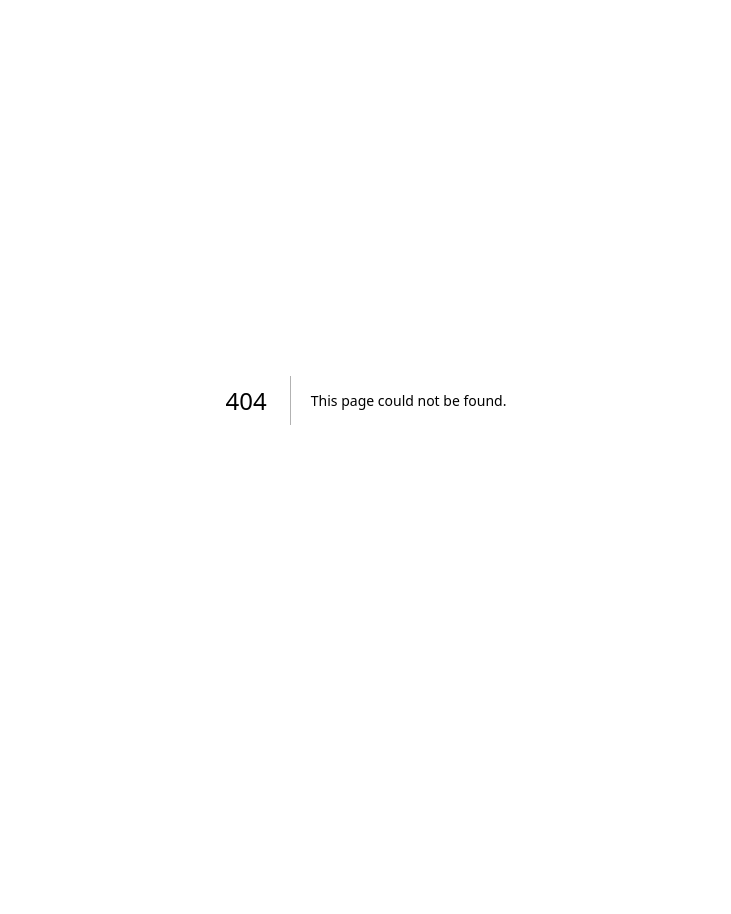
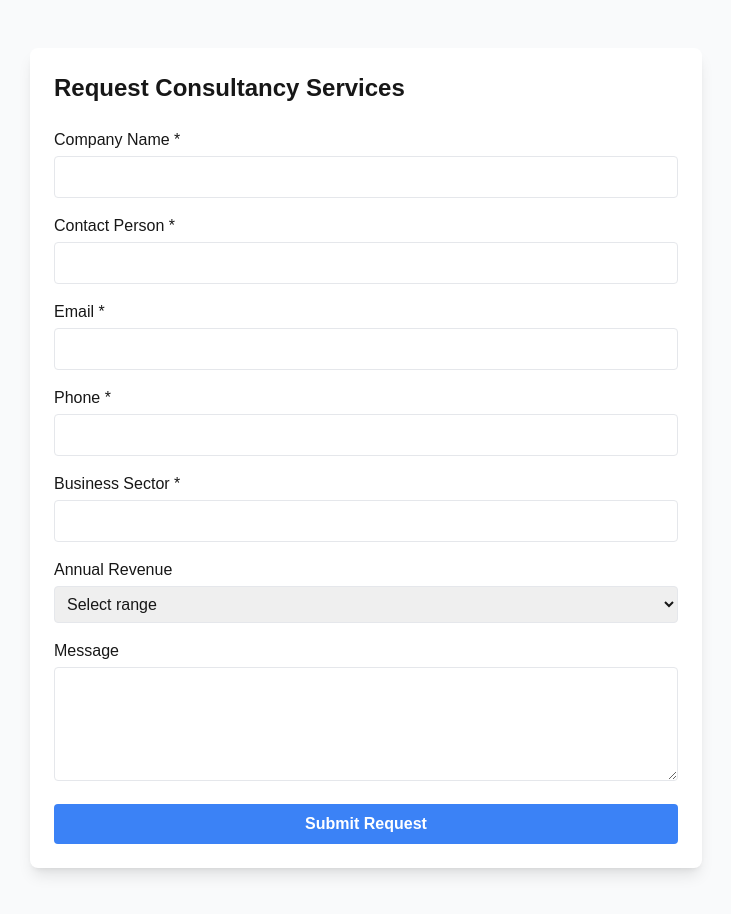
Before and after one commit to kennie-larkson/rafwarz-consultants, a Next.js app: page /subscribe in a window 1280 px wide. Before the commit this address had no page. Shown: the whole page, without its empty margins (274-1005 px from the left). Before the commit the page ends 800 px from the top, so only its background shows below. Built offline with nearby package versions, Linux system fonts and the light colour scheme.

Commit message:
feat: client unboarding

```diff
--- /dev/null
+++ b/app/api/subscribe/route.ts
@@ -0,0 +1,44 @@
+import { sql } from "@vercel/postgres";
+import { NextResponse } from "next/server";
+
+export async function POST(request: Request) {
+  try {
+    const {
+      company_name,
+      contact_person,
+      email,
+      phone,
+      business_sector,
+      annual_revenue,
+      message,
+    } = await request.json();
+
+    await sql`
+      INSERT INTO subscription_requests (
+        company_name,
+        contact_person,
+        email,
+        phone,
+        business_sector,
+        annual_revenue,
+        message
+      ) VALUES (
+        ${company_name},
+        ${contact_person},
+        ${email},
+        ${phone},
+        ${business_sector},
+        ${annual_revenue},
+        ${message}
+      )
+    `;
+
+    return NextResponse.json({ success: true });
+  } catch (error) {
+    console.error("Subscription error:", error);
+    return NextResponse.json(
+      { error: "Failed to submit subscription request" },
+      { status: 500 }
+    );
+  }
+}
--- /dev/null
+++ b/app/components/forms/subscription-form.tsx
@@ -0,0 +1,121 @@
+"use client";
+
+import { useState } from "react";
+import { useRouter } from "next/navigation";
+
+export function SubscriptionForm() {
+  const router = useRouter();
+  const [isLoading, setIsLoading] = useState(false);
+  const [error, setError] = useState("");
+
+  async function handleSubmit(event: React.FormEvent<HTMLFormElement>) {
+    event.preventDefault();
+    setIsLoading(true);
+    setError("");
+
+    const formData = new FormData(event.currentTarget);
+    const data = Object.fromEntries(formData.entries());
+
+    try {
+      const response = await fetch("/api/subscribe", {
+        method: "POST",
+        headers: {
+          "Content-Type": "application/json",
+        },
+        body: JSON.stringify(data),
+      });
+
+      if (!response.ok) throw new Error("Submission failed");
+
+      router.push("/thank-you");
+    } catch (err) {
+      setError("Failed to submit form. Please try again.");
+    } finally {
+      setIsLoading(false);
+    }
+  }
+
+  return (
+    <div className="max-w-2xl mx-auto p-6 bg-white dark:bg-gray-800 rounded-lg shadow-lg">
+      <h2 className="text-2xl font-bold mb-6">Request Consultancy Services</h2>
+      {error && (
+        <div className="mb-4 p-4 bg-red-100 text-red-700 rounded">{error}</div>
+      )}
+      <form onSubmit={handleSubmit} className="space-y-4">
+        <div>
+          <label className="block mb-1">Company Name *</label>
+          <input
+            type="text"
+            name="company_name"
+            required
+            className="w-full p-2 border rounded dark:bg-gray-700"
+          />
+        </div>
+        <div>
+          <label className="block mb-1">Contact Person *</label>
+          <input
+            type="text"
+            name="contact_person"
+            required
+            className="w-full p-2 border rounded dark:bg-gray-700"
+          />
+        </div>
+        <div>
+          <label className="block mb-1">Email *</label>
+          <input
+            type="email"
+            name="email"
+            required
+            className="w-full p-2 border rounded dark:bg-gray-700"
+          />
+        </div>
+        <div>
+          <label className="block mb-1">Phone *</label>
+          <input
+            type="tel"
+            name="phone"
+            required
+            className="w-full p-2 border rounded dark:bg-gray-700"
+          />
+        </div>
+        <div>
+          <label className="block mb-1">Business Sector *</label>
+          <input
+            type="text"
+            name="business_sector"
+            required
+            className="w-full p-2 border rounded dark:bg-gray-700"
+          />
+        </div>
+        <div>
+          <label className="block mb-1">Annual Revenue</label>
+          <select
+            name="annual_revenue"
+            className="w-full p-2 border rounded dark:bg-gray-700"
+          >
+            <option value="">Select range</option>
+            <option value="< ₦10M">Less than ₦10M</option>
+            <option value="₦10M - ₦50M">₦10M - ₦50M</option>
+            <option value="₦50M - ₦200M">₦50M - ₦200M</option>
+            <option value="₦200M+">₦200M+</option>
+          </select>
+        </div>
+        <div>
+          <label className="block mb-1">Message</label>
+          <textarea
+            name="message"
+            rows={4}
+            className="w-full p-2 border rounded dark:bg-gray-700"
+          ></textarea>
+        </div>
+        <button
+          type="submit"
+          disabled={isLoading}
+          className="w-full bg-blue-500 hover:bg-blue-600 text-white font-semibold py-2 px-4 rounded disabled:opacity-50"
+        >
+          {isLoading ? "Submitting..." : "Submit Request"}
+        </button>
+      </form>
+    </div>
+  );
+}
--- a/app/components/sections/hero.tsx
+++ b/app/components/sections/hero.tsx
@@ -1,4 +1,5 @@
 import Image from "next/image";
+import Link from "next/link";
 
 export function HeroSection() {
   return (
@@ -12,9 +13,15 @@ export function HeroSection() {
           <p className="text-xl sm:text-2xl text-gray-300 max-w-3xl mx-auto">
             Decades of Excellence in Revenue Collection Solutions
           </p>
-          <button className="bg-blue-500 hover:bg-blue-600 text-white font-semibold py-3 px-8 rounded-full transition-colors">
+          {/* <button className="bg-blue-500 hover:bg-blue-600 text-white font-semibold py-3 px-8 rounded-full transition-colors">
             Get Started
-          </button>
+          </button> */}
+          <Link
+            href="/subscribe"
+            className="inline-block bg-blue-500 hover:bg-blue-600 text-white font-semibold py-3 px-8 rounded-full transition-colors"
+          >
+            Get Started
+          </Link>
         </div>
       </div>
       <div className="absolute bottom-0 left-0 right-0 h-20 bg-gradient-to-t from-white dark:from-black to-transparent" />
--- /dev/null
+++ b/app/subscribe/page.tsx
@@ -0,0 +1,11 @@
+import { SubscriptionForm } from "../components/forms/subscription-form";
+
+export default function SubscribePage() {
+  return (
+    <div className="min-h-screen py-12 bg-gray-50 dark:bg-gray-900">
+      <div className="container mx-auto px-4">
+        <SubscriptionForm />
+      </div>
+    </div>
+  );
+}
--- /dev/null
+++ b/app/thank-you/page.tsx
@@ -0,0 +1,21 @@
+import Link from "next/link";
+
+export default function ThankYouPage() {
+  return (
+    <div className="min-h-screen flex items-center justify-center bg-gray-50 dark:bg-gray-900">
+      <div className="text-center space-y-4">
+        <h1 className="text-3xl font-bold">Thank You!</h1>
+        <p className="text-gray-600 dark:text-gray-400">
+          Your subscription request has been received. We'll contact you
+          shortly.
+        </p>
+        <Link
+          href="/"
+          className="inline-block bg-blue-500 hover:bg-blue-600 text-white font-semibold py-2 px-4 rounded"
+        >
+          Return Home
+        </Link>
+      </div>
+    </div>
+  );
+}
```
Also changed, not shown: package.json (+7 -6 lines), 2 other files (tests, documents, lock files or other folders).
